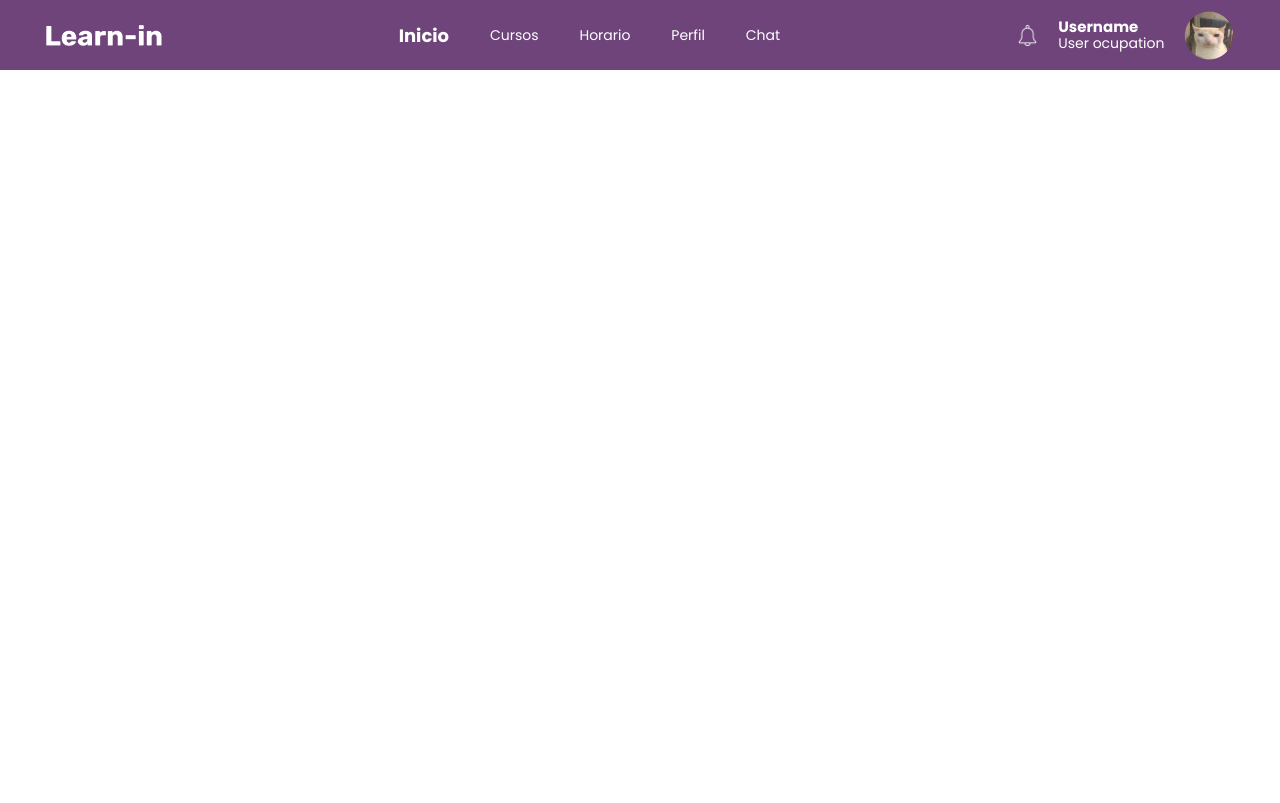
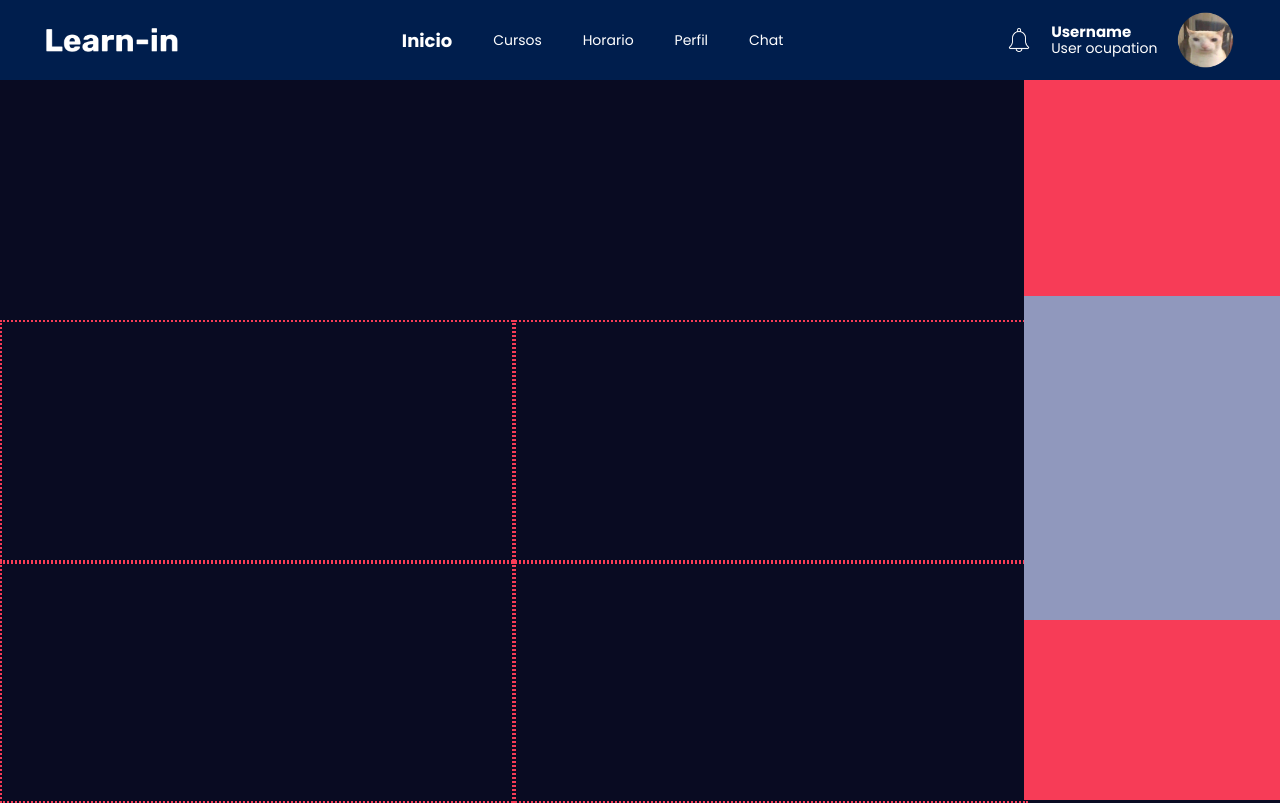
Before and after one commit to MateoValenciaGaviria/learn-in, a React (Create React App) app: page /#/home in a window 1280 px wide. Built offline with nearby package versions, Linux system fonts and the light colour scheme.

Commit message:
Home structure defined
Left and right containers, and grids

```diff
--- a/public/index.html
+++ b/public/index.html
@@ -28,7 +28,7 @@
   </head>
   <body>
     <noscript>You need to enable JavaScript to run this app.</noscript>
-    <div id="root"></div>
+    <div style ="height:100vh" id="root"></div>
     <!--
       This HTML file is a template.
       If you open it directly in the browser, you will see an empty page.
--- a/src/containers/App/App.tsx
+++ b/src/containers/App/App.tsx
@@ -62,7 +62,6 @@ export const App = () => {
             </div>
           </div>
         </div>
-      </div>
         <Redirect to='/home'></Redirect>
         <div className="app__sectionscontainer">
           <Route path='/home' render={() =>
@@ -81,6 +80,7 @@ export const App = () => {
               <Chat></Chat>}>
           </Route>
         </div>
+      </div>
     </HashRouter>
   );
 }
--- a/src/containers/App/_App.scss
+++ b/src/containers/App/_App.scss
@@ -1,21 +1,24 @@
-body, html{
-    margin: 0px;
+html, body{
+    margin:0;
+    padding:0;
+    min-height:100vh;
     font-family: $primary-font-family;
+    background-color: $darkbackground;
 }
 
 .app{
 
     &__content{
-
+        height: 100%;
     }
 
     &__navbar{
         color: white;
         display: flex;
         flex-direction: row;
-        height: 70px;
+        height: 10%;
         justify-content: space-between;
-        background-color: $purple;
+        background-color: $darkblue;
         align-items: center;
     }
 
@@ -83,4 +86,10 @@ body, html{
     &__useravatar{
         height: 100%;
     }
+
+    &__sectionscontainer{
+        display: flex;
+        flex-direction: column;
+        height: 90%;
+    }
 }
--- a/src/containers/Home/Home.tsx
+++ b/src/containers/Home/Home.tsx
@@ -3,7 +3,32 @@ import React from 'react';
 export const Home = () => {
   return (
     <div className="home">
+      <div className="home__leftcontainer">
+        <div className="home__publicitycontainer"></div>
+        <div className="home__modulescontainer">
+          <div className="home__box"></div>
+          <div className="home__box"></div>
+          <div className="home__box"></div>
+          <div className="home__box"></div>
+        </div>
+      </div>
+      <div className="home__rightcontainer">
+        <div className="home__calendarcontainer">
+          <div className="home__calendar">
 
+          </div>
+        </div>
+        <div className="home__schedulecontainer">
+          <div className="home__schedule">
+
+          </div>
+        </div>
+        <div className="home__remindercontainer">
+          <div className="home__reminder">
+
+          </div>
+        </div>
+      </div>
     </div>
   );
 }
--- a/src/containers/Home/_Home.scss
+++ b/src/containers/Home/_Home.scss
@@ -0,0 +1,81 @@
+.home{
+
+    display: flex;
+    flex-direction: row;
+    margin: 0;
+    height: 100%;
+
+    &__leftcontainer{
+        display: flex;
+        flex-direction: column;
+        width: 80%;
+        height: 100%;
+    }
+
+    &__publicitycontainer{
+        height: 33.3%;
+    }
+
+    &__modulescontainer{
+        display: grid;
+        grid-template-columns: repeat(2, 1fr);
+        grid-auto-rows: minmax(50%, auto);
+        height: 66.6%;
+    }
+
+    &__box{
+        height: 100%;
+        width: 100%;
+        border: 2px $magenta;
+        border-style: dotted;
+    }
+
+    &__rightcontainer{
+        display: flex;
+        flex-direction: column;
+        width: 20%;
+        height: 100%;
+        margin-left: auto;
+        background-color: $darkgray;
+    }
+
+    &__calendarcontainer{
+        height: 30%;
+        width: 100%;
+    }
+
+    &__schedulecontainer{
+        height: 45%;
+        width: 100%;
+    }
+
+    &__remindercontainer{
+        height: 25%;
+        width: 100%;
+
+    }
+
+    &__calendar{
+        box-sizing: border-box;
+        padding: 20px;
+        height: 100%;
+        width: 100%;
+        background-color: $magenta;
+    }
+
+    &__schedule{
+        box-sizing: border-box;
+        padding: 20px;
+        height: 100%;
+        width: 100%;
+        background-color: $gray;
+    }
+
+    &__reminder{
+        box-sizing: border-box;
+        padding: 20px;
+        height: 100%;
+        width: 100%;
+        background-color: $magenta;
+    }
+}
--- a/src/index.css
+++ b/src/index.css
@@ -1,4 +1,4 @@
-body {
+html, body {
   margin: 0;
   font-family: -apple-system, BlinkMacSystemFont, 'Segoe UI', 'Roboto', 'Oxygen',
     'Ubuntu', 'Cantarell', 'Fira Sans', 'Droid Sans', 'Helvetica Neue',
--- a/src/styles/main.css
+++ b/src/styles/main.css
@@ -13,9 +13,16 @@
   src: url("../fonts/poppins/Poppins-Bold.ttf");
 }
 
-body, html {
-  margin: 0px;
+html, body {
+  margin: 0;
+  padding: 0;
+  min-height: 100vh;
   font-family: "Poppins-regular";
+  background-color: #090B22;
+}
+
+.app__content {
+  height: 100%;
 }
 
 .app__navbar {
@@ -27,11 +34,11 @@ body, html {
   -webkit-box-direction: normal;
       -ms-flex-direction: row;
           flex-direction: row;
-  height: 70px;
+  height: 10%;
   -webkit-box-pack: justify;
       -ms-flex-pack: justify;
           justify-content: space-between;
-  background-color: #6F447A;
+  background-color: #001E4D;
   -webkit-box-align: center;
       -ms-flex-align: center;
           align-items: center;
@@ -120,4 +127,115 @@ body, html {
 .app__useravatar {
   height: 100%;
 }
+
+.app__sectionscontainer {
+  display: -webkit-box;
+  display: -ms-flexbox;
+  display: flex;
+  -webkit-box-orient: vertical;
+  -webkit-box-direction: normal;
+      -ms-flex-direction: column;
+          flex-direction: column;
+  height: 90%;
+}
+
+.home {
+  display: -webkit-box;
+  display: -ms-flexbox;
+  display: flex;
+  -webkit-box-orient: horizontal;
+  -webkit-box-direction: normal;
+      -ms-flex-direction: row;
+          flex-direction: row;
+  margin: 0;
+  height: 100%;
+}
+
+.home__leftcontainer {
+  display: -webkit-box;
+  display: -ms-flexbox;
+  display: flex;
+  -webkit-box-orient: vertical;
+  -webkit-box-direction: normal;
+      -ms-flex-direction: column;
+          flex-direction: column;
+  width: 80%;
+  height: 100%;
+}
+
+.home__publicitycontainer {
+  height: 33.3%;
+}
+
+.home__modulescontainer {
+  display: -ms-grid;
+  display: grid;
+  -ms-grid-columns: (1fr)[2];
+      grid-template-columns: repeat(2, 1fr);
+  grid-auto-rows: minmax(50%, auto);
+  height: 66.6%;
+}
+
+.home__box {
+  height: 100%;
+  width: 100%;
+  border: 2px #F73C57;
+  border-style: dotted;
+}
+
+.home__rightcontainer {
+  display: -webkit-box;
+  display: -ms-flexbox;
+  display: flex;
+  -webkit-box-orient: vertical;
+  -webkit-box-direction: normal;
+      -ms-flex-direction: column;
+          flex-direction: column;
+  width: 20%;
+  height: 100%;
+  margin-left: auto;
+  background-color: #1F223F;
+}
+
+.home__calendarcontainer {
+  height: 30%;
+  width: 100%;
+}
+
+.home__schedulecontainer {
+  height: 45%;
+  width: 100%;
+}
+
+.home__remindercontainer {
+  height: 25%;
+  width: 100%;
+}
+
+.home__calendar {
+  -webkit-box-sizing: border-box;
+          box-sizing: border-box;
+  padding: 20px;
+  height: 100%;
+  width: 100%;
+  background-color: #F73C57;
+}
+
+.home__schedule {
+  -webkit-box-sizing: border-box;
+          box-sizing: border-box;
+  padding: 20px;
+  height: 100%;
+  width: 100%;
+  background-color: #9098BD;
+}
+
+.home__reminder {
+  -webkit-box-sizing: border-box;
+          box-sizing: border-box;
+  padding: 20px;
+  height: 100%;
+  width: 100%;
+  background-color: #F73C57;
+}
 /*# sourceMappingURL=main.css.map */
```
Also changed, not shown: src/styles/main.scss (+7 -0 lines), 1 other file (tests, documents, lock files or other folders). Lines whose indentation alone changed are shown as unchanged.
